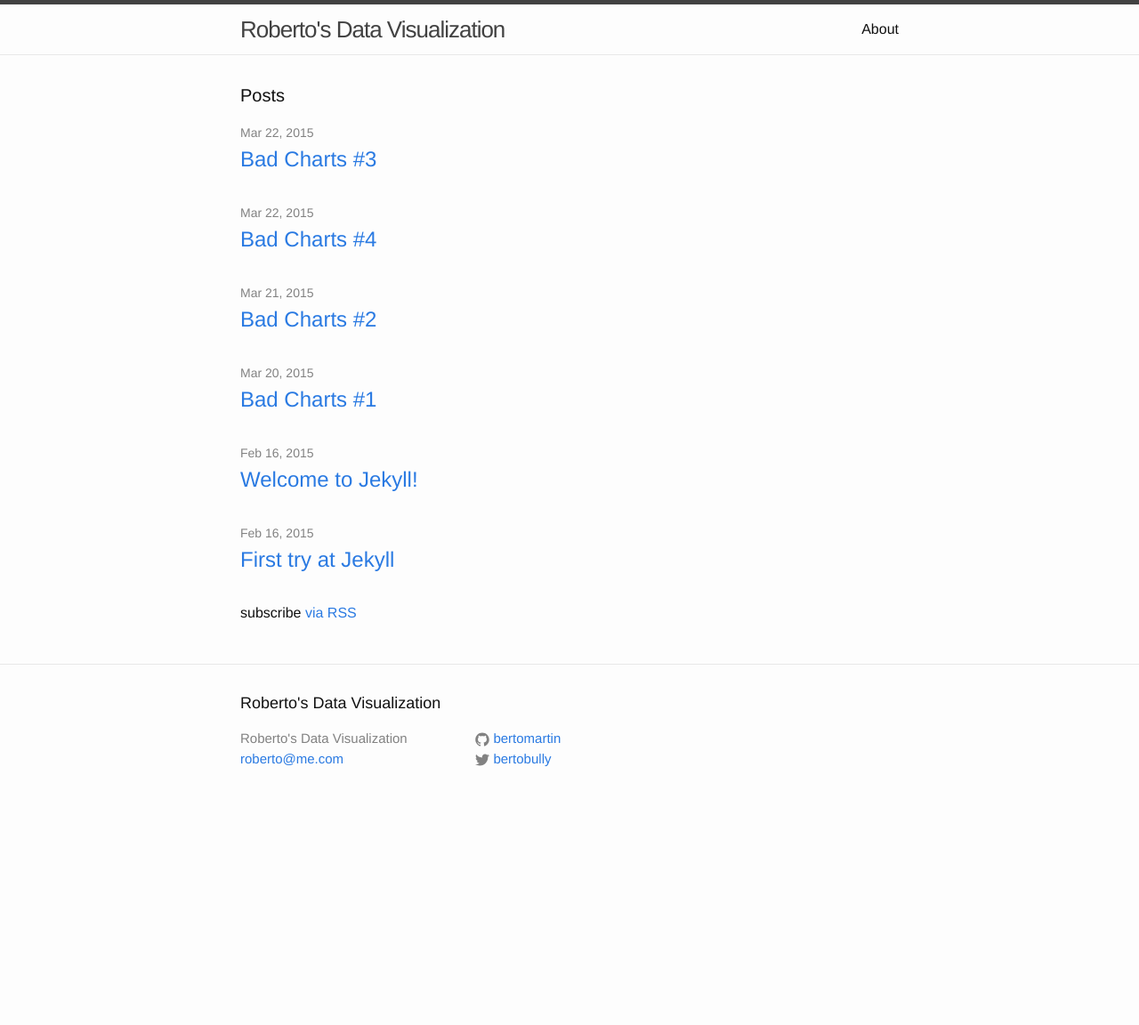
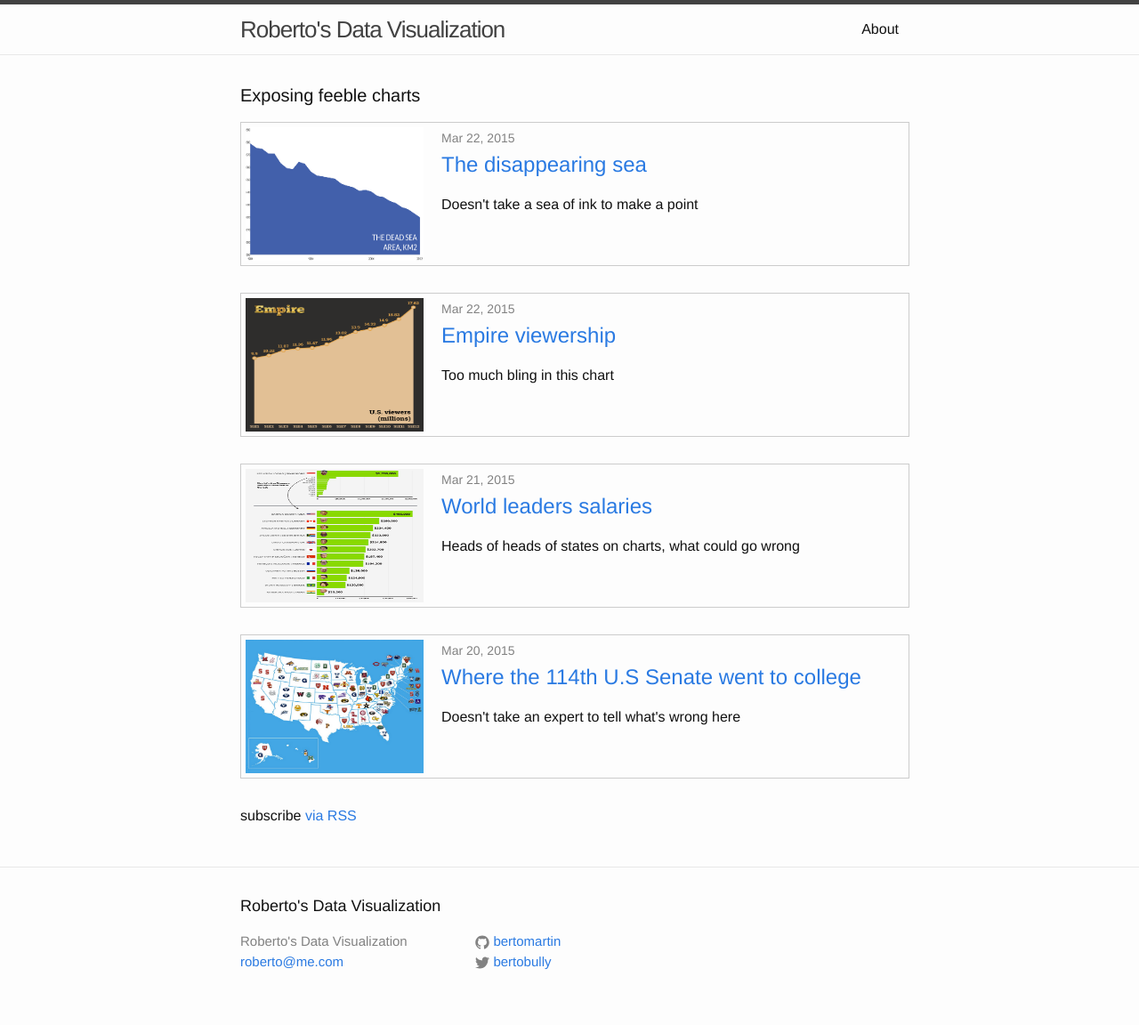
Before and after one commit to bertomartin/bertomartin.github.io, a Jekyll site: the page built from index.html, in a window 1280 px wide. Shown: the whole page at 89% size. Built offline with Jekyll 4.4.1, drawn with Linux system fonts in a browser that asks for light colours; before the commit the page ends 924 px from its top, so only the background shows below that.

Commit message:
updating styles,layout of index page

```diff
--- a/_posts/2015-03-13-badcharts4.markdown
+++ b/_posts/2015-03-13-badcharts4.markdown
@@ -1,13 +1,14 @@
 ---
 layout: post
-title:  "Bad Charts #4"
+title:  "Empire viewership"
 date:   2015-03-22
+image: /images/empire.png
+blurb: "Too much bling in this chart"
 ---
 
-## Empire viewership
 [from dataviz.com](http://dadaviz.com/i/3647)
 
-![Empire](/images/empire.png)
+![Empire viewership chart](/images/empire.png){: .center-image }
 
 
 * Ink to information ratio very large here (lots of ink for saying very little)
--- a/_posts/2015-03-20-badcharts.markdown
+++ b/_posts/2015-03-20-badcharts.markdown
@@ -1,10 +1,11 @@
 ---
 layout: post
-title:  "Bad Charts #1"
+title:  "Where the 114th U.S Senate went to college"
 date:   2015-03-20
+image: /images/college114senate.png
+blurb: "Doesn't take an expert to tell what's wrong here"
 ---
 
-## Where the 114th U.S Senate went to college
 [from dataviz.com](http://dadaviz.com/i/3071)
 
 ![US 114th Senate](/images/college114senate.png)
--- a/_posts/2015-03-21-badcharts2.markdown
+++ b/_posts/2015-03-21-badcharts2.markdown
@@ -1,10 +1,11 @@
 ---
 layout: post
-title:  "Bad Charts #2"
+title:  "World leaders salaries"
 date:   2015-03-21
+image: /images/sallaries.png
+blurb: "Heads of heads of states on charts, what could go wrong"
 ---
 
-## Salaries of world leaders
 [from dataviz.com](http://dadaviz.com/i/3642)
 
 ![World leaders salaries](/images/sallaries.png)
--- a/_posts/2015-03-22-badcharts3.markdown
+++ b/_posts/2015-03-22-badcharts3.markdown
@@ -1,14 +1,15 @@
 ---
 layout: post
-title:  "Bad Charts #3"
+title:  "The disappearing sea"
 date:   2015-03-22
+image: /images/thedeadsea.png
+blurb: "Doesn't take a sea of ink to make a point"
 ---
 
-## The shrinkage of the Dead Sea
 [from dataviz.com](http://dadaviz.com/i/3071)
 
 ![The Dead Sea](/images/thedeadsea.png)
 
 * Ink to information ratio very large here
-* KM2 is confusing. It should probably be written out as Kilometers-Squared.
+* Confusing legend, KM2. It should probably be written out as Kilometers-Squared.
 * The number 690 is just hanging out at the top of the chart. There should be a connecting axis
--- a/css/main.scss
+++ b/css/main.scss
@@ -50,3 +50,18 @@ $on-laptop:        800px;
         "layout",
         "syntax-highlighting"
 ;
+
+//my styles
+.post-list li{
+  border: 1px solid #ccc;
+  overflow: auto;
+  width: 100%;
+  padding: 5px;
+}
+.thumbnail{
+  width: 200px;
+  height: 150px;
+  float:left;
+  clear: left;
+  display: block; margin-right: 20px;
+}
--- a/index.html
+++ b/index.html
@@ -4,16 +4,22 @@ layout: default
 
 <div class="home">
 
-  <h1 class="page-heading">Posts</h1>
+  <h1 class="page-heading">Exposing feeble charts</h1>
 
   <ul class="post-list">
     {% for post in site.posts %}
       <li>
         <span class="post-meta">{{ post.date | date: "%b %-d, %Y" }}</span>
 
+        <img class="thumbnail" src={{post.image}}>
+        <div>
         <h2>
           <a class="post-link" href="{{ post.url | prepend: site.baseurl }}">{{ post.title }}</a>
         </h2>
+        <p>
+          {{post.blurb}}
+        </p>
+      </div>
       </li>
     {% endfor %}
   </ul>
```
Also changed, not shown: _posts/_2015-02-16-first-try.markdown (renamed from _posts/2015-02-16-first-try.markdown), _posts/_2015-02-16-welcome-to-jekyll.markdown (renamed from _posts/2015-02-16-welcome-to-jekyll.markdown).
